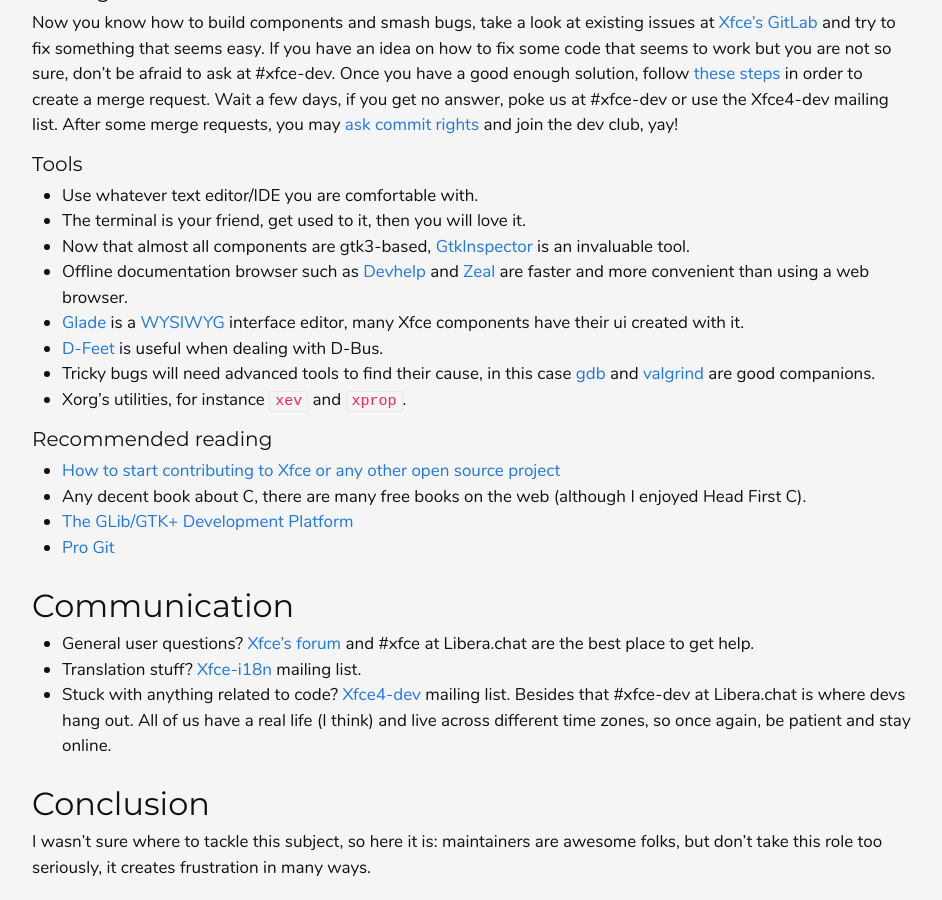
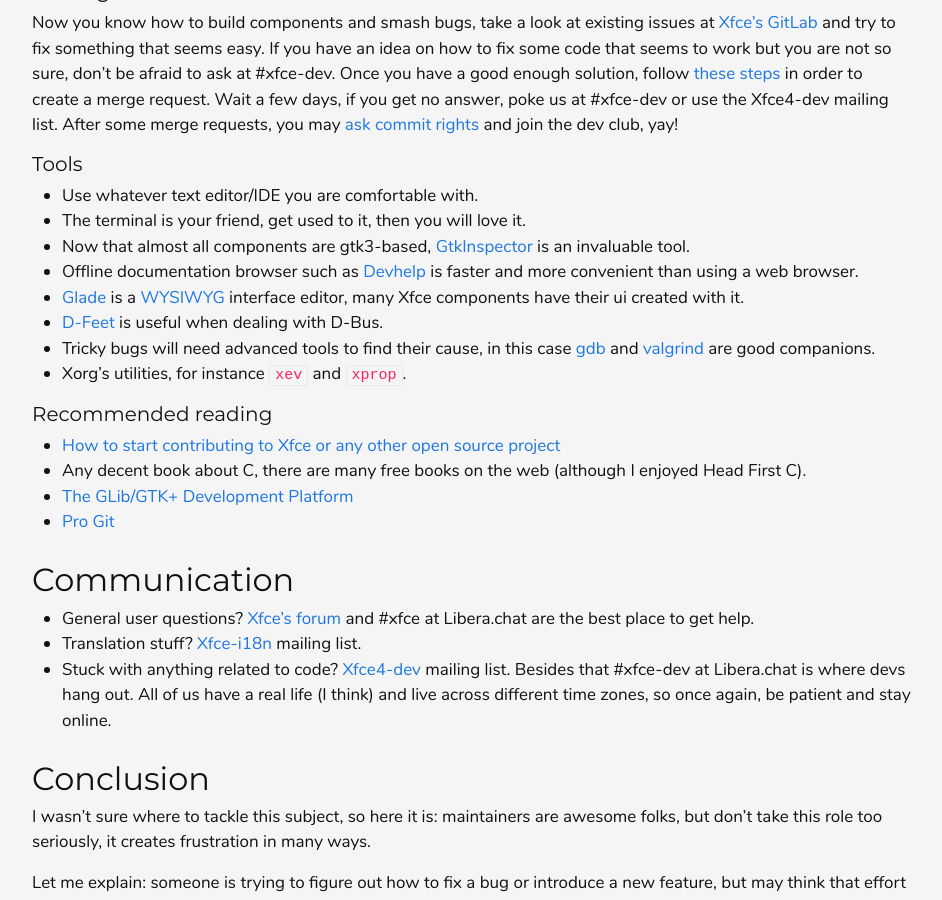
Before and after one commit to andreldm/andreldm.github.io, a Jekyll site: the page built from _posts/2018-12-03-xfce-contributor-guide.md, in a window 1280 px wide and 900 px high, scrolled down 5321 px. Shown: the whole window, without its empty margins (168-1110 px from the left). Built offline with Jekyll 4.4.1, drawn with Linux system fonts in a browser that asks for light colours.

Commit message:
xfce-contrib-guide: Remove reference to Zeal
It doesn't support Xfce docs out of the box.

```diff
--- a/_posts/2018-12-03-xfce-contributor-guide.md
+++ b/_posts/2018-12-03-xfce-contributor-guide.md
@@ -139,7 +139,7 @@
 - Use whatever text editor/IDE you are comfortable with.
 - The terminal is your friend, get used to it, then you will love it.
 - Now that almost all components are gtk3-based, [GtkInspector](https://wiki.gnome.org/Projects/GTK+/Inspector) is an invaluable tool.
-- Offline documentation browser such as [Devhelp](https://wiki.gnome.org/Apps/Devhelp) and [Zeal](https://zealdocs.org/) are faster and more convenient than using a web browser.
+- Offline documentation browser such as [Devhelp](https://wiki.gnome.org/Apps/Devhelp) is faster and more convenient than using a web browser.
 - [Glade](https://glade.gnome.org/) is a [WYSIWYG](https://en.wikipedia.org/wiki/WYSIWYG) interface editor, many Xfce components have their ui created with it.
 - [D-Feet](https://wiki.gnome.org/Apps/DFeet) is useful when dealing with D-Bus.
 - Tricky bugs will need advanced tools to find their cause, in this case [gdb](https://www.gnu.org/software/gdb/) and [valgrind](https://www.valgrind.org/) are good companions.
```
